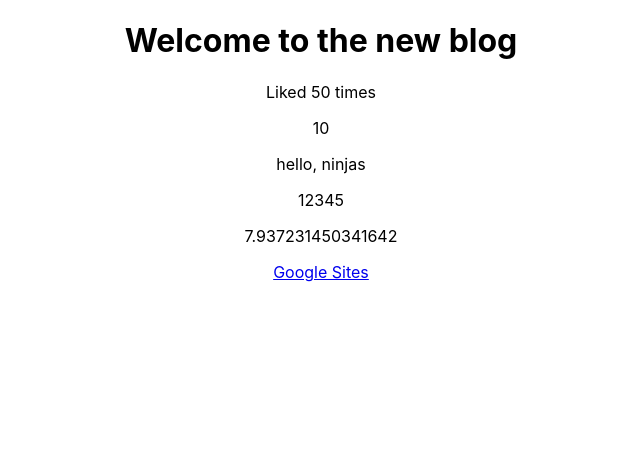
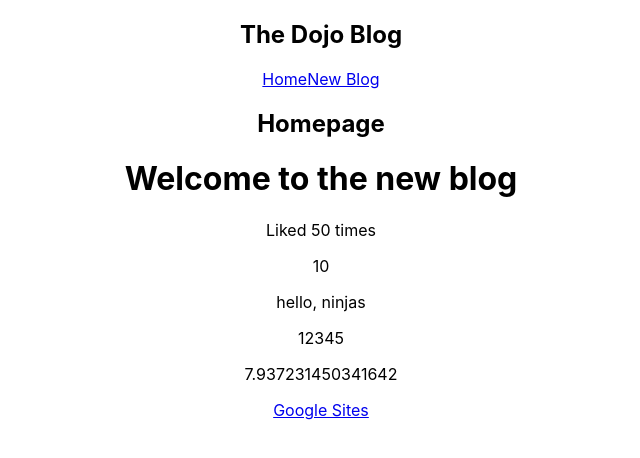
Before and after one commit to admartx86/dojo-blog, a React (Create React App) app: page / in a window 1280 px wide. Shown: the top 458 px of the page, without its empty margins (319-959 px from the left). Built offline with nearby package versions, Linux system fonts and the light colour scheme.

Commit message:
tutorial: Finish tutorial #5

```diff
--- a/src/App.js
+++ b/src/App.js
@@ -1,4 +1,6 @@
 import './App.css';
+import Navbar from './Navbar';
+import Home from './Home';
 
 function App() {
   const title = 'Welcome to the new blog';
@@ -8,11 +10,13 @@
 
   return (
     <div className="App">
+      <Navbar />
      <div className="content">
+        <Home />
       <h1>{ title }</h1>
       <p>Liked { likes } times</p>
       {/* <p>person</p> */}
-
+    </div>
 
       <p>{ 10 } </p>
       <p> { "hello, ninjas" } </p>
@@ -21,7 +25,7 @@
 
       <a href = { link } >Google Sites</a>
      </div>
-    </div>
+
   );
 }
 
--- /dev/null
+++ b/src/Home.js
@@ -0,0 +1,9 @@
+const Home = () => {
+    return (
+        <div className="home">
+            <h2>Homepage</h2>
+        </div>
+     );
+}
+
+export default Home;
--- /dev/null
+++ b/src/Navbar.js
@@ -0,0 +1,13 @@
+const Navbar = () => {
+    return (
+        <nav className="navbar">
+            <h1>The Dojo Blog</h1>
+            <div className="links">
+                <a href="/">Home</a>
+                <a href="/create">New Blog</a>
+            </div>
+        </nav>
+    );
+}
+
+export default Navbar;
```
